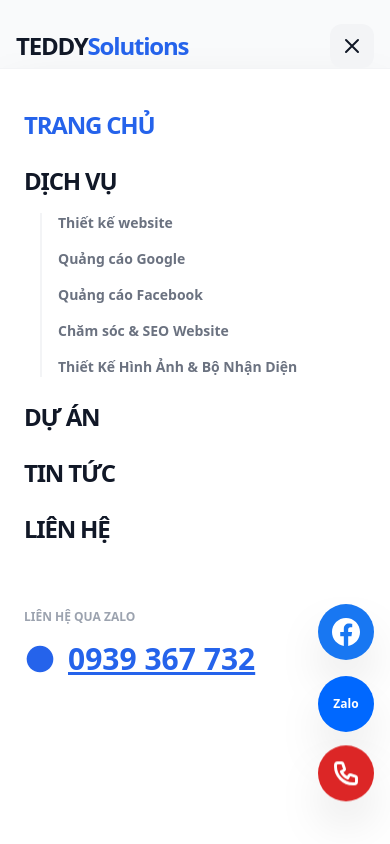
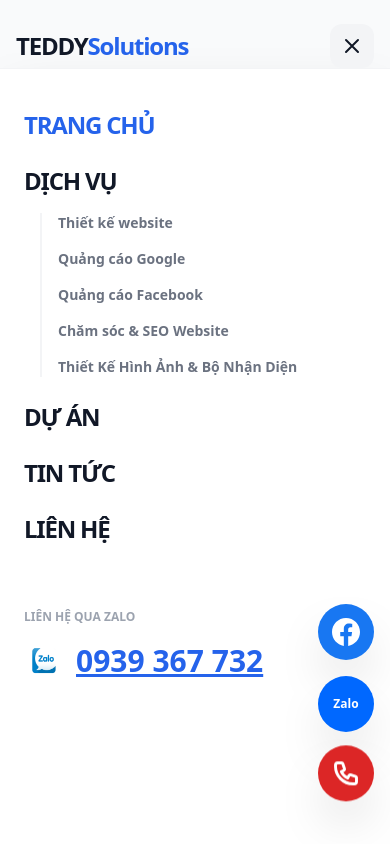
Before and after one commit to Negan1611/teddysolutions, a React (Vite) app: page / in a window 390 px wide. Both pictures are taken after a click on the button 352 px from the left and 46 px from the top of the page. Shown: the top 844 px of the page. Built offline with nearby package versions, Linux system fonts and the light colour scheme.

Commit message:
Fix: Replace remaining SVG icon in Header mobile menu with Zalo logo

```diff
--- a/components/Header.tsx
+++ b/components/Header.tsx
@@ -148,10 +148,7 @@
             <div className="pt-10">
               <p className="text-gray-400 font-bold mb-4 uppercase text-xs">Liên hệ qua Zalo</p>
               <a href={ZALO_LINK} target="_blank" rel="noopener noreferrer" className="text-3xl font-black text-blue-600 underline inline-flex items-center gap-3">
-                <svg className="w-8 h-8" fill="currentColor" viewBox="0 0 24 24">
-                  <circle cx="12" cy="12" r="10" fill="white" />
-                  <path d="M12 2C6.48 2 2 6.48 2 12s4.48 10 10 10 10-4.48 10-10S17.52 2 12 2z" fill="currentColor" />
-                </svg>
+                <img src="/zalo-icon.png" alt="Zalo" className="w-10 h-10" />
                 {PHONE_NUMBER}
               </a>
             </div>
```
